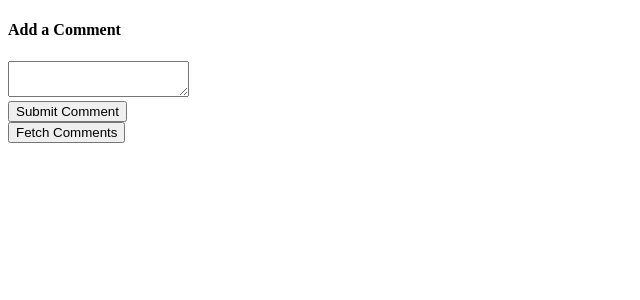
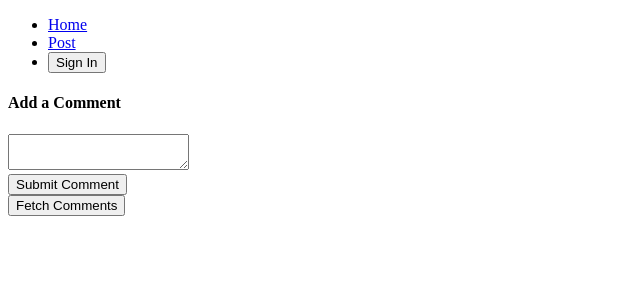
Before and after one commit to Vovan1608/react-redux-testing-app, a React (Create React App) app: page /post in a window 1280 px wide. Shown: the top 300 px of the page, without its empty margins (0-640 px from the left). Built offline with nearby package versions, Linux system fonts and the light colour scheme.

Commit message:
add header

```diff
--- a/src/actions/index.js
+++ b/src/actions/index.js
@@ -1,6 +1,6 @@
 import axios from 'axios';
 
-import { SAVE_COMMENT, FETCH_COMMENTS } from './types';
+import { SAVE_COMMENT, FETCH_COMMENTS, CHANGE_AUTH } from './types';
 
 export const saveComment = (comment) => {
     return {
@@ -17,3 +17,10 @@ export const fetchComments = async () => {
         payload: response
     };
 };
+
+export const changeAuth = (isLoggedIn) => {
+    return {
+        type: CHANGE_AUTH,
+        payload: isLoggedIn
+    };
+};
--- a/src/actions/types.js
+++ b/src/actions/types.js
@@ -1,3 +1,3 @@
 export const SAVE_COMMENT = 'SAVE_COMMENT';
-
 export const FETCH_COMMENTS = 'FETCH_COMMENTS';
+export const CHANGE_AUTH = 'CHANGE_AUTH';
--- a/src/components/App.js
+++ b/src/components/App.js
@@ -1,11 +1,58 @@
+import { connect } from 'react-redux';
+import { Link, Route, Routes } from 'react-router-dom';
+import * as actions from '../actions';
+
 import CommentBox from './CommentBox';
 import CommentList from './CommentList';
 
-export default () => {
+const RenderButton = ({ auth, changeAuth }) => {
+    if (auth) {
+        return (
+            <button onClick={() => changeAuth(false)}>
+                Sign Out
+            </button>
+        );
+    } else {
+        return (
+            <button onClick={() => changeAuth(true)}>
+                Sign In
+            </button>
+        );
+    }
+};
+
+const RenderHeader = ({ auth, changeAuth }) => {
+    return (
+        <ul>
+            <li>
+                <Link to="/">Home</Link>
+            </li>
+            <li>
+                <Link to="/post">Post</Link>
+            </li>
+            <li>
+                <RenderButton auth={auth} changeAuth={changeAuth} />
+            </li>
+        </ul>
+    );
+};
+
+const App = ({ auth, changeAuth }) => {
     return (
         <div>
-            <CommentBox />
-            <CommentList />
+            <RenderHeader auth={auth} changeAuth={changeAuth} />
+            <Routes>
+                <Route path='/post' element={<CommentBox />} />
+                <Route path='/' element={<CommentList />} exact />
+            </Routes>
         </div>
     );
 };
+
+const mapStateToProps = ({ auth }) => {
+    return {
+        auth
+    };
+};
+
+export default connect(mapStateToProps, actions)(App);
--- a/src/components/CommentBox.js
+++ b/src/components/CommentBox.js
@@ -1,9 +1,9 @@
-import { useState } from 'react';
+import { useEffect, useState } from 'react';
 import { connect } from 'react-redux';
 
 import * as actions from '../actions';
 
-const CommentBox = ({ saveComment, fetchComments }) => {
+const CommentBox = ({ saveComment, fetchComments, auth }) => {
     const [comment, setComment] = useState('');
 
     const onChange = (e) => {
@@ -17,6 +17,16 @@ const CommentBox = ({ saveComment, fetchComments }) => {
 
         saveComment(comment);
     };
+
+    const shouldNavigateAway = () => {
+        if (!auth) {
+            console.log('I need to leave!!!');
+        }
+    };
+
+    useEffect(() => {
+        shouldNavigateAway();
+    }, [auth]);
 
     return (
         <>
@@ -32,4 +42,10 @@ const CommentBox = ({ saveComment, fetchComments }) => {
     );
 };
 
-export default connect(null, actions)(CommentBox);
+const mapStateToProps = ({ auth }) => {
+    return {
+        auth
+    };
+};
+
+export default connect(mapStateToProps, actions)(CommentBox);
--- a/src/components/CommentList.js
+++ b/src/components/CommentList.js
@@ -11,6 +11,7 @@ const CommentList = ({ comments }) => {
 
     return (
         <div>
+            <h4>Comment List</h4>
             <ul>
                 {renderComments()}
             </ul>
--- a/src/index.js
+++ b/src/index.js
@@ -1,7 +1,8 @@
 import React from 'react';
-import reduxPromise from 'redux-promise';
 import { Provider } from 'react-redux';
 import ReactDOM from 'react-dom/client';
+import reduxPromise from 'redux-promise';
+import { BrowserRouter, Route, Routes } from 'react-router-dom';
 import { legacy_createStore as createStore, applyMiddleware } from 'redux';
 
 import reducers from '../src/reducers';
@@ -14,7 +15,11 @@ const store = createStore(reducers, {}, applyMiddleware(reduxPromise));
 root.render(
     <Provider store={store}>
         <React.StrictMode>
-            <App />
+            <BrowserRouter>
+                <Routes>
+                    <Route path="*" element={<App />} />
+                </Routes>
+            </BrowserRouter>
         </React.StrictMode>
     </Provider>
 );
--- /dev/null
+++ b/src/reducers/auth.js
@@ -0,0 +1,11 @@
+import { CHANGE_AUTH } from '../actions/types';
+
+export default (state = false, action) => {
+    switch (action.type) {
+        case CHANGE_AUTH:
+            return action.payload;
+
+        default:
+            return state;
+    }
+};
--- a/src/reducers/index.js
+++ b/src/reducers/index.js
@@ -1,6 +1,9 @@
 import { combineReducers } from 'redux';
+
+import authReducer from '../reducers/auth';
 import commentsReducer from '../reducers/comments';
 
 export default combineReducers({
+    auth: authReducer,
     comments: commentsReducer
 });
```
